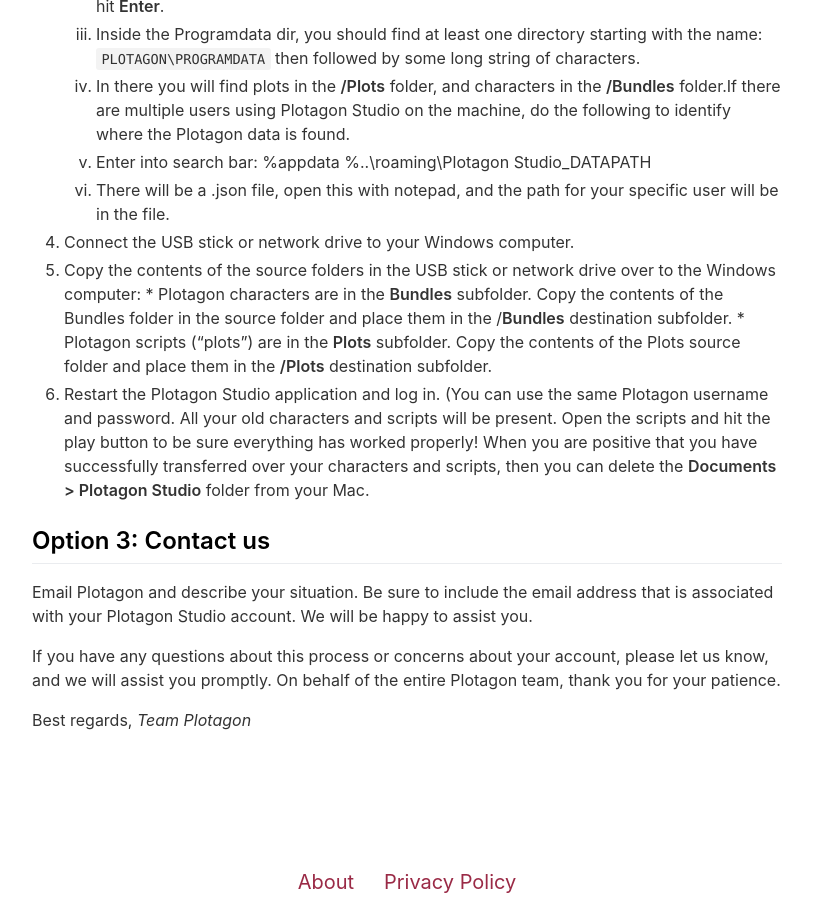
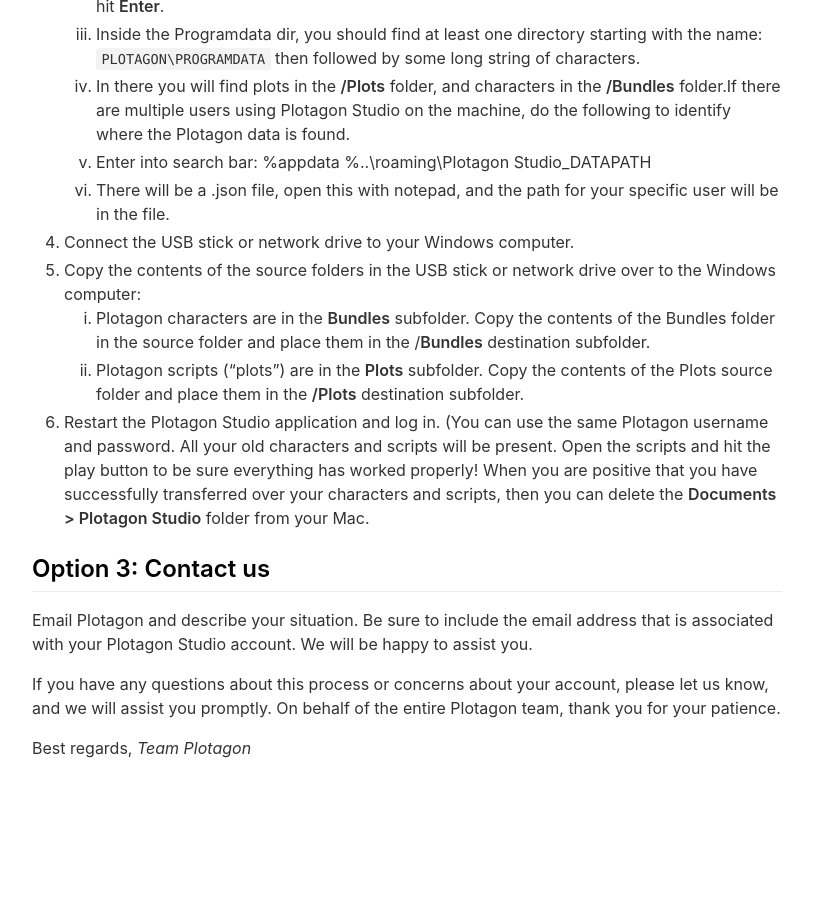
Before and after one commit to goanimateguy/plotagon.github.io, a Jekyll site: the page built from _pages/studio/plotagon-studio-for-macos-has-been-discontinued.md, in a window 1280 px wide and 900 px high, scrolled down 1238 px. Shown: the whole window, without its empty margins (233-1046 px from the left). Built offline with Jekyll 4.4.1, drawn with Linux system fonts in a browser that asks for light colours; part of the change alters nothing that is shown.

```diff
--- a/_pages/studio/plotagon-studio-for-macos-has-been-discontinued.md
+++ b/_pages/studio/plotagon-studio-for-macos-has-been-discontinued.md
@@ -1,6 +1,6 @@
 ---
 layout: page
-title: Plotagon for MacOS discontinued
+title: Plotagon and MacOS Catalina
 ---
 
 # Plotagon Studio for MacOS has been discontinued
@@ -35,12 +35,11 @@ If you already have upgraded your Mac to Catalina and are unable to start the ap
       5. Enter into search bar: %appdata
       %..\\roaming\\Plotagon Studio\_DATAPATH
       6. There will be a .json file, open this with notepad, and the path for your specific user will be in the file.
-
-  1. Connect the USB stick or network drive to your Windows computer.
-  2. Copy the contents of the source folders in the USB stick or network drive over to the Windows computer:
-    * Plotagon characters are in the **Bundles** subfolder. Copy the contents of the Bundles folder in the source folder and place them in the /**Bundles** destination subfolder.
-    * Plotagon scripts (“plots”) are in the **Plots** subfolder. Copy the contents of the Plots source folder and place them in the **/Plots** destination subfolder.
-  3. Restart the Plotagon Studio application and log in. (You can use the same Plotagon username and password. All your old characters and scripts will be present. Open the scripts and hit the play button to be sure everything has worked properly! When you are positive that you have successfully transferred over your characters and scripts, then you can delete the **Documents > Plotagon Studio** folder from your Mac.
+  4. Connect the USB stick or network drive to your Windows computer.
+  5. Copy the contents of the source folders in the USB stick or network drive over to the Windows computer:
+      1. Plotagon characters are in the **Bundles** subfolder. Copy the contents of the Bundles folder in the source folder and place them in the /**Bundles** destination subfolder.
+      2. Plotagon scripts (“plots”) are in the **Plots** subfolder. Copy the contents of the Plots source folder and place them in the **/Plots** destination subfolder.
+  6. Restart the Plotagon Studio application and log in. (You can use the same Plotagon username and password. All your old characters and scripts will be present. Open the scripts and hit the play button to be sure everything has worked properly! When you are positive that you have successfully transferred over your characters and scripts, then you can delete the **Documents > Plotagon Studio** folder from your Mac.
 
 ## Option 3: Contact us
 Email Plotagon and describe your situation. Be sure to include the email address that is associated with your Plotagon Studio account. We will be happy to assist you.
```
Also changed, not shown: 1 other file.
